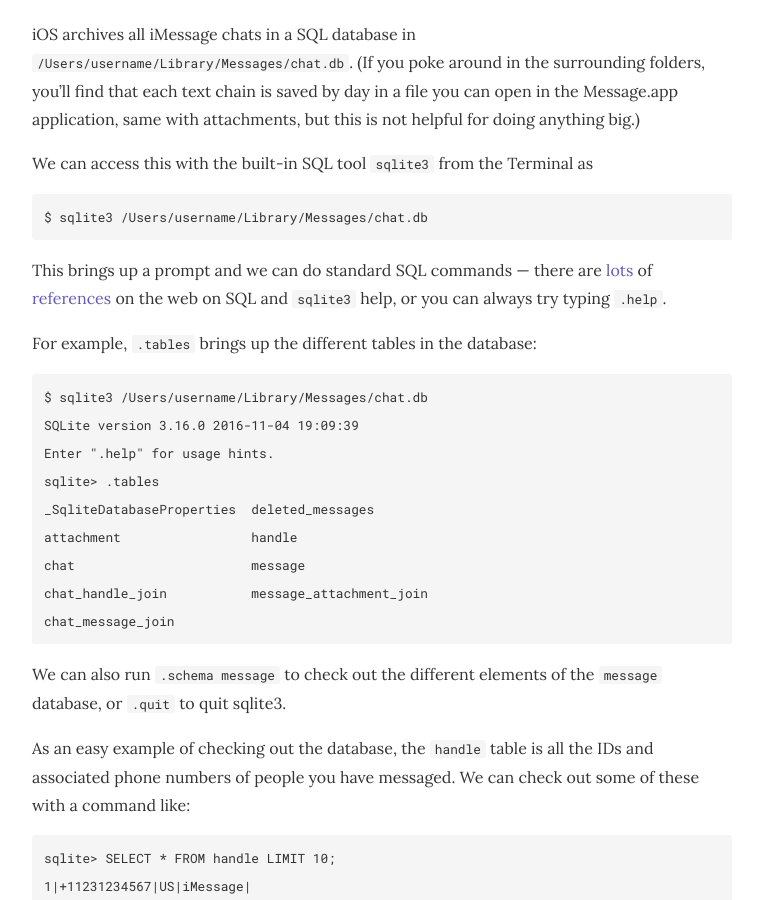
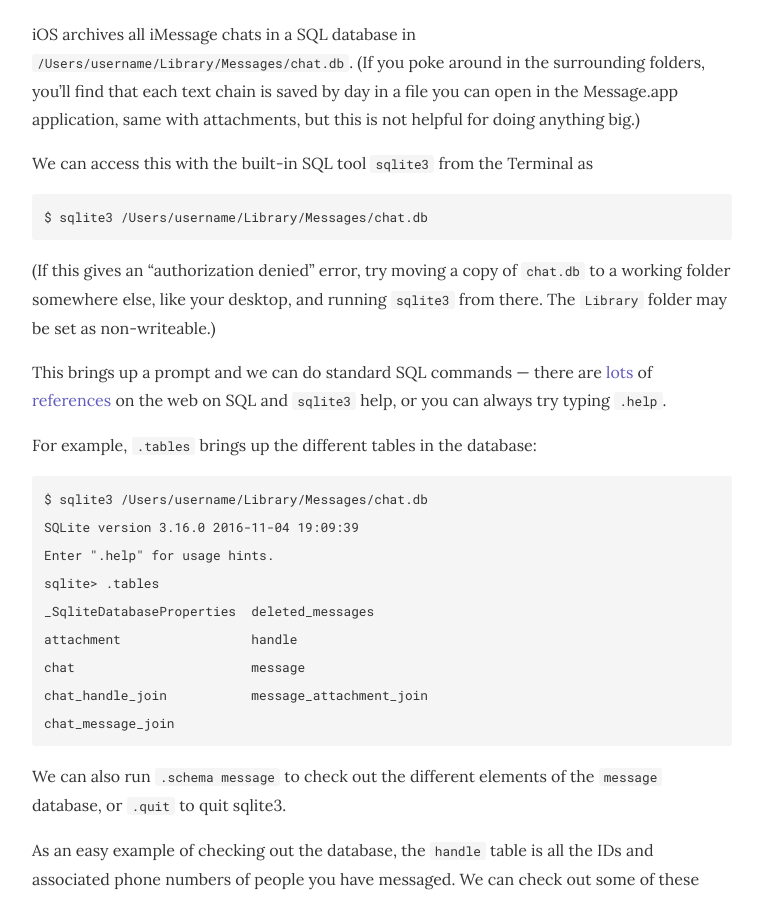
Before and after one commit to stmorse/stmorse.github.io, a Jekyll site: the page built from _posts/2017-05-30-iMessage.md, in a window 1280 px wide and 900 px high, scrolled down 861 px. Shown: the whole window, without its empty margins (258-1019 px from the left). Built offline with Jekyll 4.4.1, drawn with Linux system fonts in a browser that asks for light colours; nearby versions of some CDN libraries.

Commit message:
add error suggestion

````diff
--- a/_posts/2017-05-30-iMessage.md
+++ b/_posts/2017-05-30-iMessage.md
@@ -24,6 +24,8 @@
 ```
 $ sqlite3 /Users/username/Library/Messages/chat.db
 ```
+
+(If this gives an "authorization denied" error, try moving a copy of `chat.db` to a working folder somewhere else, like your desktop, and running `sqlite3` from there.  The `Library` folder may be set as non-writeable.)
 
 This brings up a prompt and we can do standard SQL commands --- there are [lots](http://www.sqlite.org/cli.html) of [references](https://www.w3schools.com/sql/sql_quickref.asp) on the web on SQL and `sqlite3` help, or you can always try typing `.help`.
 
````
